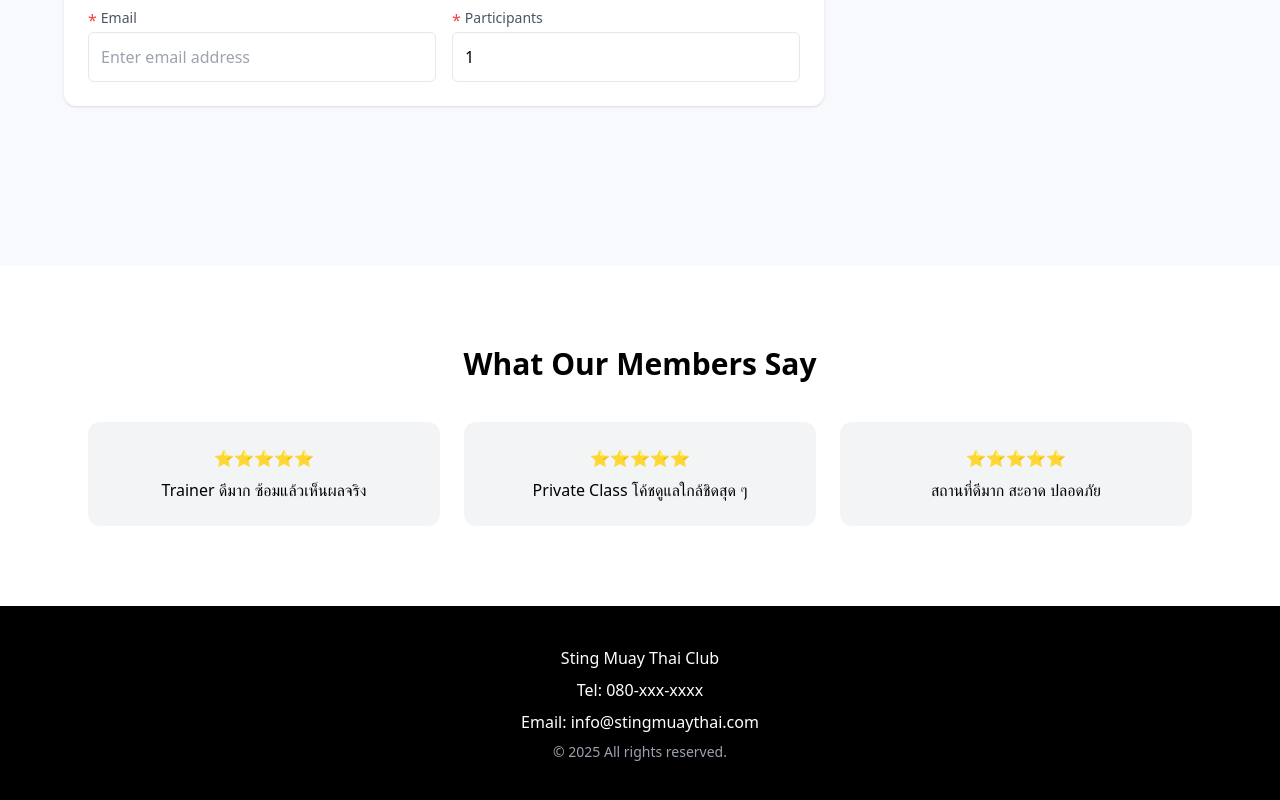
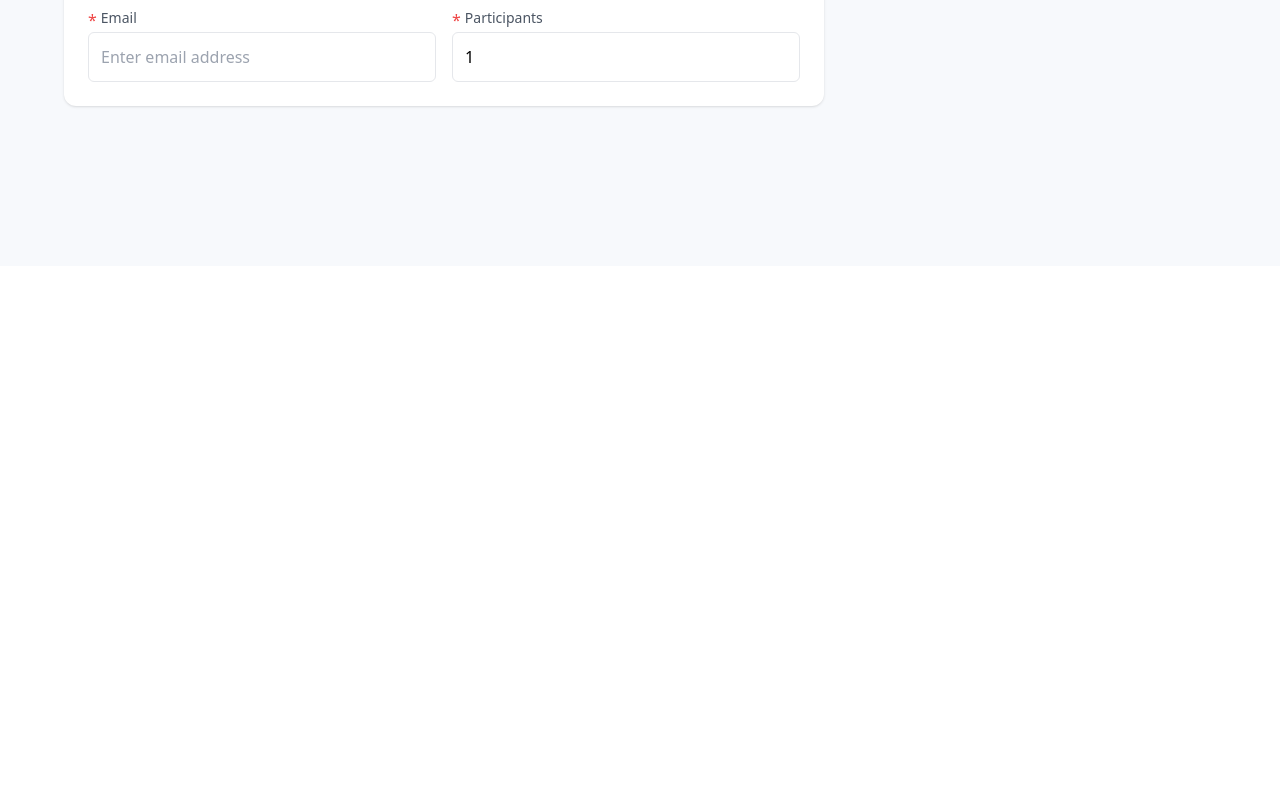
Before and after one commit to Hohokz/sting-hive-muay-thai-web, a Vue app: page / in a window 1280 px wide. Shown: the part 1931-2731 px from the top of the page. After the commit the page ends 2197 px from the top, so only its background shows below. Built offline with nearby package versions, Linux system fonts and the light colour scheme.

Commit message:
fix landing

```diff
--- a/src/pages/LandingPage.vue
+++ b/src/pages/LandingPage.vue
@@ -21,11 +21,6 @@
       </div>
     </section>
 
-    <!-- ✅ TESTIMONIAL -->
-    <Testimonials />
-
-    <!-- ✅ FOOTER -->
-    <FooterSection />
   </div>
 </template>
 
@@ -33,8 +28,6 @@
 import { ref } from 'vue'
 
 import HeroSection from '@/components/landing/HeroSection.vue'
-import Testimonials from '@/components/landing/Testimonials.vue'
-import FooterSection from '@/components/landing/FooterSection.vue'
 
 import BookingPage from '@/components/landing/BookingPage.vue'
 import { RouterLink } from 'vue-router'
```
